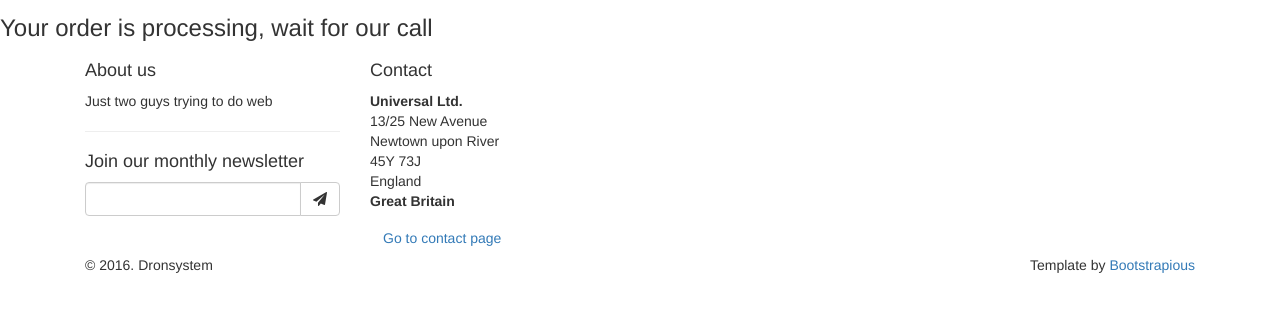
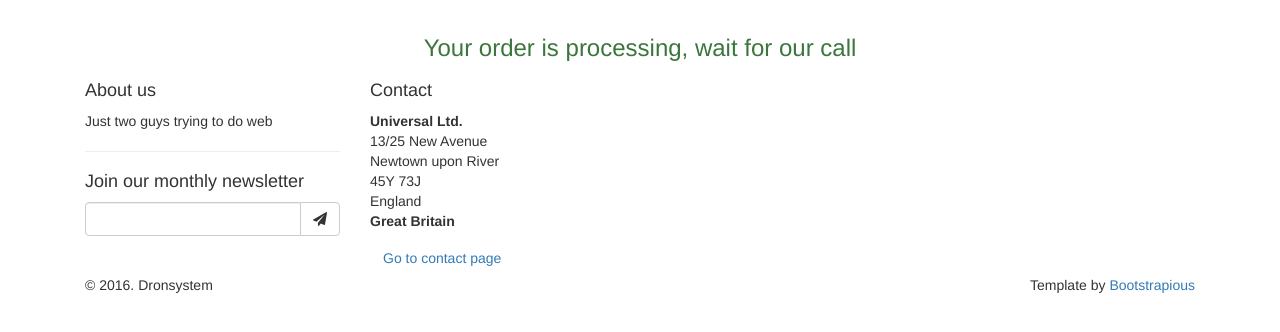
Before and after one commit to AntonBox/django_shop, a Django app: template templates/confirm.html in a window 1280 px wide. Shown: the part 97-429 px from the top of the page. Run offline with Django 3.2, Linux system fonts and the light colour scheme; the template is opened without the code that fills it, so the values that code supplies are empty; parts of the project's set-up code (start-up, migrations or seed data) failed here and were passed over; some libraries are stand-ins or nearby versions.

Commit message:
page confirm minor changes

```diff
--- a/templates/confirm.html
+++ b/templates/confirm.html
@@ -1,8 +1,10 @@
 {% extends "base.html" %}
-{% block title %}Deal{% endblock %}
+{% block title %}Confirm{% endblock %}
 {% load staticfiles %}
 {% block content %}
 
-<h3>Your order is processing, wait for our call</h3>
+<div class="container text-center">
+	<h3 class="text-success">Your order is processing, wait for our call</h3>
+</div>
 
 {% endblock %}
```
